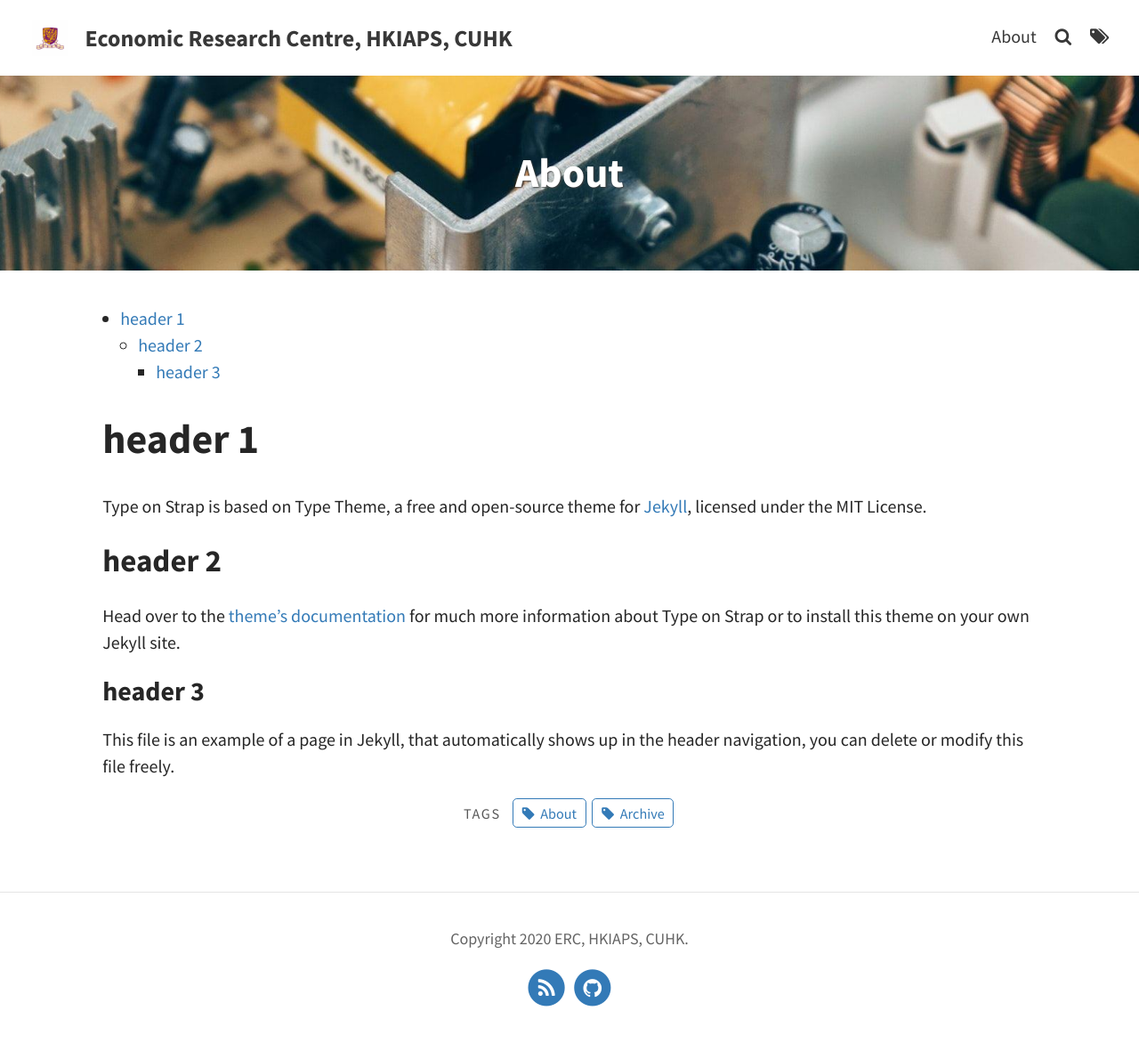
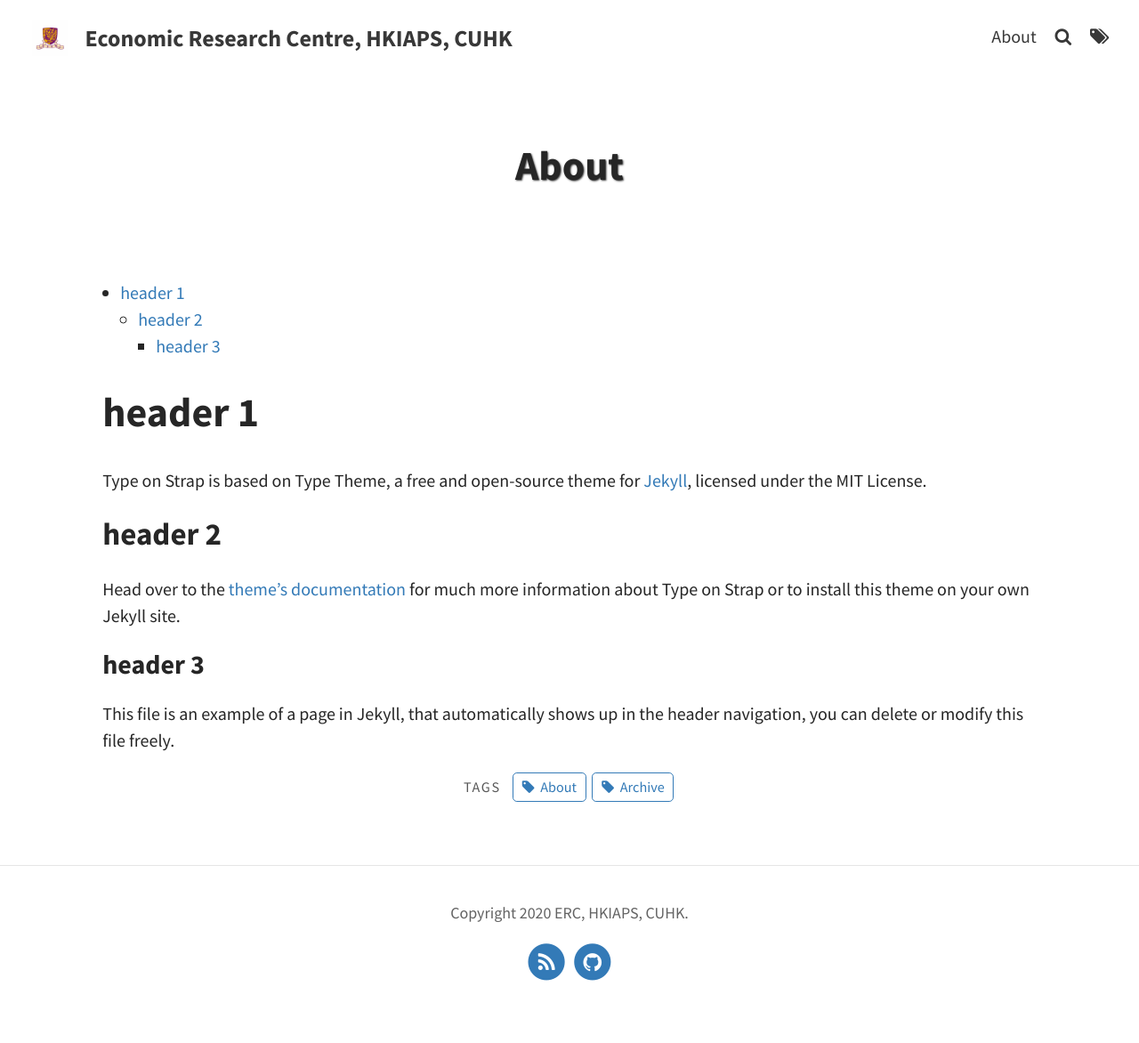
Before and after one commit to nicholasfuji/t6tos, a Jekyll site: the page built from pages/about.md, in a window 1280 px wide. Shown: the whole page at 89% size. Built offline with Jekyll 4.4.1, drawn with Linux system fonts in a browser that asks for light colours; after the commit the page ends 1143 px from its top, so only the background shows below that.

Commit message:
Update about.md

```diff
--- a/pages/about.md
+++ b/pages/about.md
@@ -2,7 +2,7 @@
 layout: page
 title: About
 permalink: /about/
-feature-img: "assets/img/pexels/circuit.jpeg"
+feature-img:
 tags: [About, Archive]
 actions:
   - label: "google"
```
